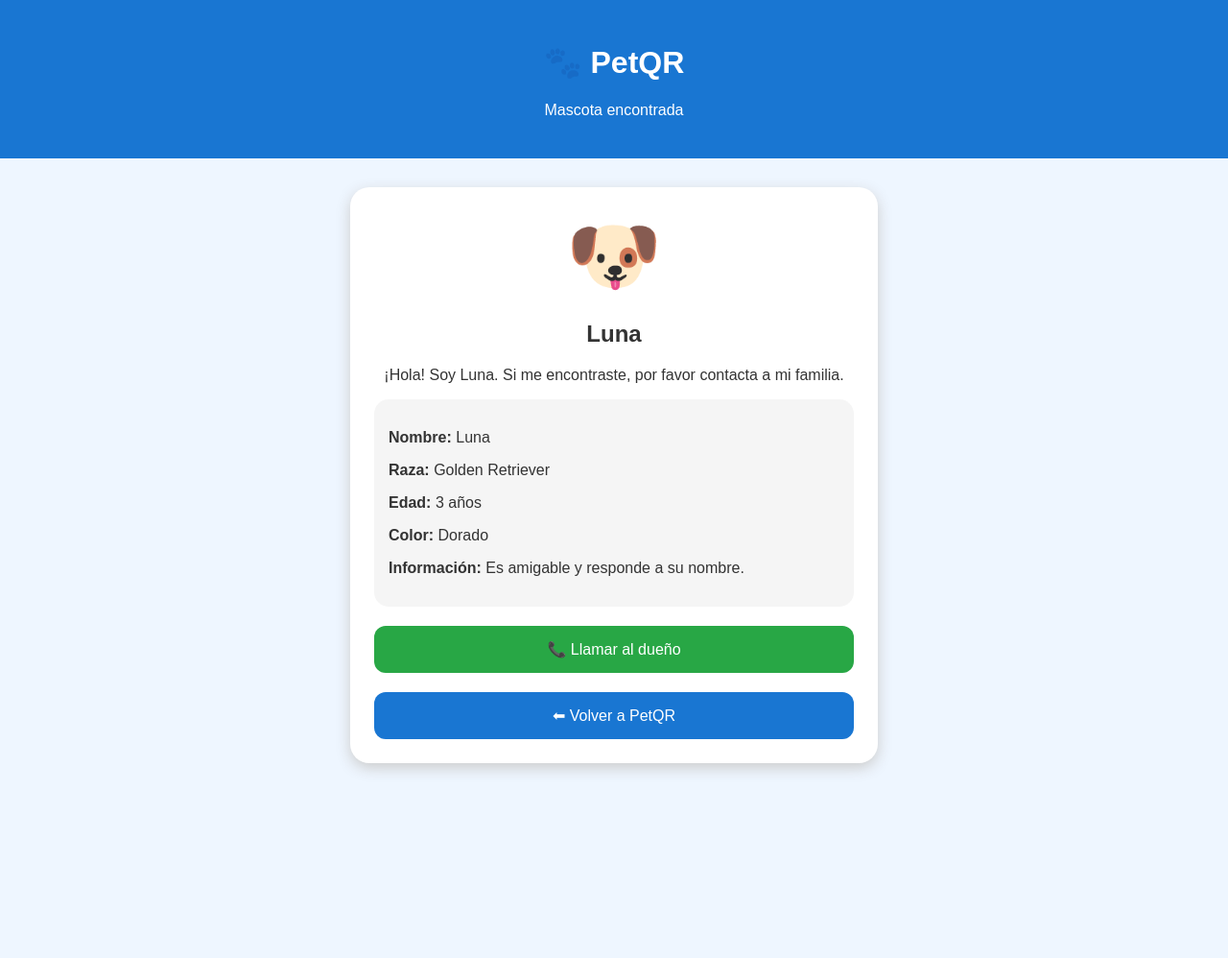
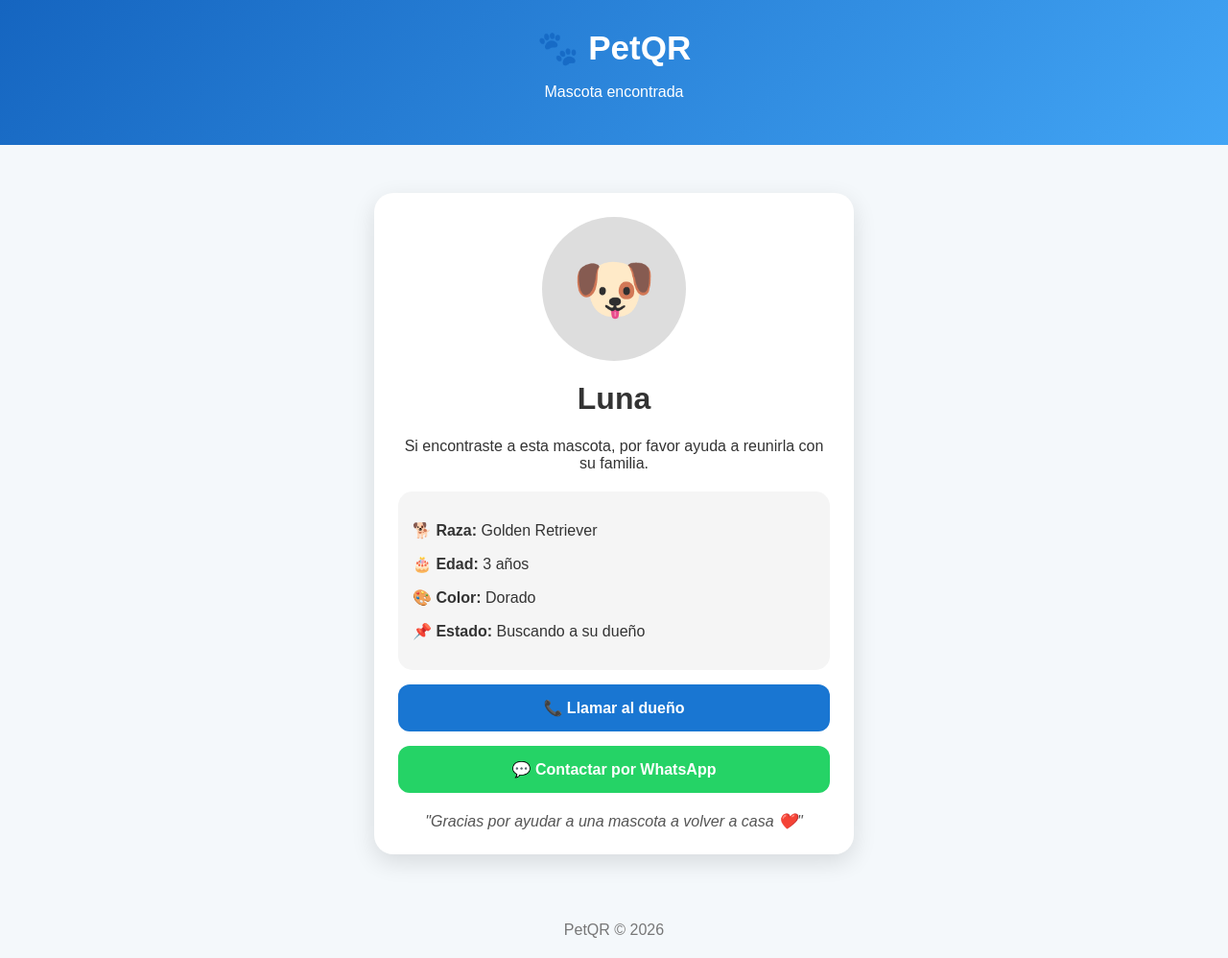
Before and after one commit to Emanuel20sudo/petqr-demo, a plain HTML site: page mascota.html in a window 1280 px wide. Shown: the whole page at 96% size. Before the commit the page ends 825 px from the top, so only its background shows below. Drawn offline with Linux system fonts and the light colour scheme.

Commit message:
Update mascota.html

```diff
--- a/mascota.html
+++ b/mascota.html
@@ -2,43 +2,62 @@
 <html lang="es">
 
 <head>
+
 <meta charset="UTF-8">
 <meta name="viewport" content="width=device-width, initial-scale=1.0">
 
-<title>PetQR - Perfil de mascota</title>
+<title>PetQR - Mascota encontrada</title>
 
 <style>
 
 body{
-    font-family: Arial, sans-serif;
-    background:#eef6ff;
+    font-family:Arial, Helvetica, sans-serif;
+    background:#f4f8fb;
     margin:0;
     color:#333;
 }
 
 header{
-    background:#1976d2;
+    background:linear-gradient(135deg,#1565c0,#42a5f5);
     color:white;
     text-align:center;
-    padding:25px;
+    padding:30px;
+}
+
+.logo{
+    font-size:35px;
+    font-weight:bold;
 }
 
 .container{
     max-width:500px;
     margin:30px auto;
-    background:white;
-    padding:25px;
-    border-radius:20px;
-    box-shadow:0 5px 15px #ccc;
-    text-align:center;
+    padding:20px;
 }
 
-.pet-image{
-    font-size:80px;
+.card{
+    background:white;
+    border-radius:20px;
+    padding:25px;
+    text-align:center;
+    box-shadow:0 8px 25px rgba(0,0,0,.12);
+}
+
+.photo{
+    width:150px;
+    height:150px;
+    background:#ddd;
+    border-radius:50%;
+    margin:auto;
+    display:flex;
+    align-items:center;
+    justify-content:center;
+    font-size:70px;
 }
 
 .info{
     text-align:left;
+    margin-top:20px;
     background:#f5f5f5;
     padding:15px;
     border-radius:15px;
@@ -46,59 +65,85 @@ header{
 
 .button{
     display:block;
-    background:#1976d2;
+    padding:15px;
+    margin-top:15px;
+    border-radius:12px;
+    text-decoration:none;
     color:white;
-    text-decoration:none;
-    padding:15px;
-    margin-top:20px;
-    border-radius:12px;
+    font-weight:bold;
 }
 
 .call{
-    background:#28a745;
+    background:#1976d2;
+}
+
+.whatsapp{
+    background:#25D366;
+}
+
+.message{
+    margin-top:20px;
+    color:#555;
+    font-style:italic;
+}
+
+footer{
+    text-align:center;
+    padding:20px;
+    color:#777;
 }
 
 </style>
 
 </head>
 
+
 <body>
+
 
 <header>
 
-<h1>🐾 PetQR</h1>
+<div class="logo">
+🐾 PetQR
+</div>
 
 <p>Mascota encontrada</p>
 
 </header>
 
 
+
 <div class="container">
 
 
-<div class="pet-image">
+<div class="card">
+
+
+<div class="photo">
 🐶
 </div>
 
 
-<h2>Luna</h2>
+<h1>Luna</h1>
 
-<p>¡Hola! Soy Luna. Si me encontraste, por favor contacta a mi familia.</p>
+<p>
+Si encontraste a esta mascota, por favor ayuda a reunirla con su familia.
+</p>
+
 
 
 <div class="info">
 
-<p><b>Nombre:</b> Luna</p>
+<p><b>🐕 Raza:</b> Golden Retriever</p>
 
-<p><b>Raza:</b> Golden Retriever</p>
+<p><b>🎂 Edad:</b> 3 años</p>
 
-<p><b>Edad:</b> 3 años</p>
+<p><b>🎨 Color:</b> Dorado</p>
 
-<p><b>Color:</b> Dorado</p>
-
-<p><b>Información:</b> Es amigable y responde a su nombre.</p>
+<p><b>📌 Estado:</b> Buscando a su dueño</p>
 
 </div>
+
 
 
 <a class="button call" href="tel:+000000000">
@@ -106,14 +151,33 @@ header{
 </a>
 
 
-<a class="button" href="index.html">
-⬅ Volver a PetQR
+<a class="button whatsapp" href="#">
+💬 Contactar por WhatsApp
 </a>
+
+
+
+<div class="message">
+
+"Gracias por ayudar a una mascota a volver a casa ❤️"
+
+</div>
 
 
 </div>
 
 
+</div>
+
+
+
+<footer>
+
+PetQR © 2026
+
+</footer>
+
+
 </body>
 
 </html>
```
